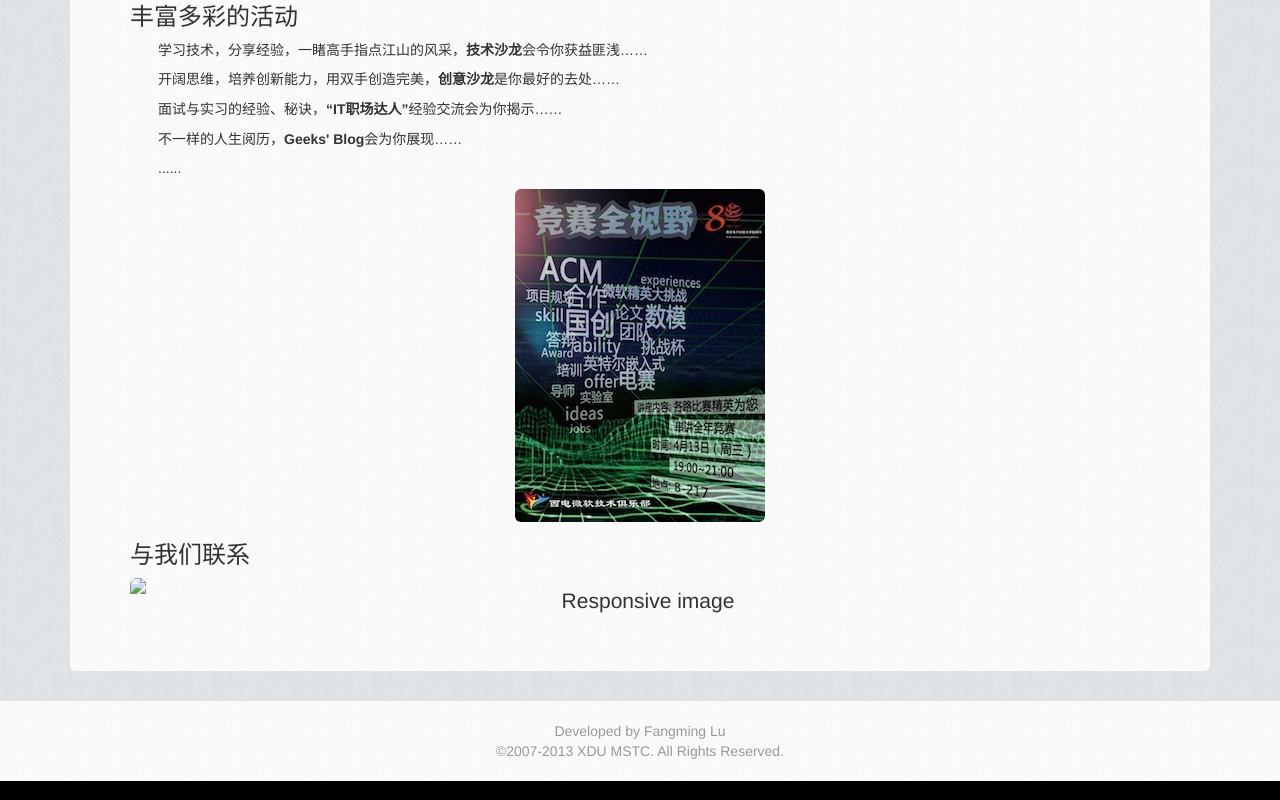
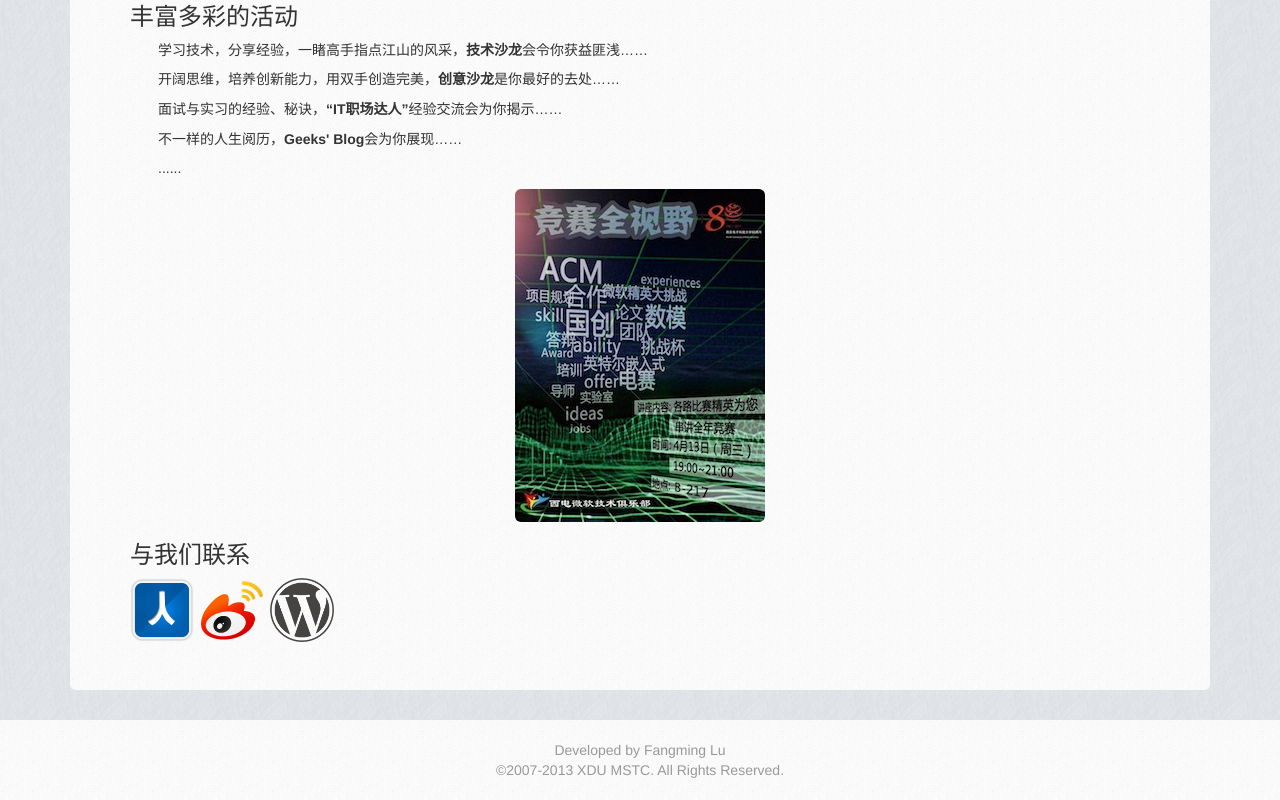
Before and after one commit to xdmstc/xdmstc, a plain HTML site: page about-xdmstc.html in a window 1280 px wide. Shown: the part 3038-3838 px from the top of the page. Drawn offline with Linux system fonts and the light colour scheme.

Commit message:
finish about-xdmstc.html, and add 3 png pictures of our contacts

```diff
--- a/about-xdmstc.html
+++ b/about-xdmstc.html
@@ -156,7 +156,9 @@
         <p>......</p>
         <center><img src="./image/jingsai.jpg" alt="Responsive image" class="img-rounded img-responsive"></center>
         <h3>与我们联系</h3>
-        <center><img src="" alt="Responsive image" class="img-rounded img-responsive"></center>
+        	<a href="http://www.renren.com/mstcinxdu"><img src="./image/renren.png" alt="人人" height="64" width="64"></a>
+        	<a href="http://weibo.com/xdmstc"><img src="./image/sinaweibo.png" alt="微博" height="64" width="64"></a>
+        	<a href="http://blog.sina.com.cn/xdmstc"><img src="./image/wordpress-logo.png" alt="博客" height="64" width="64"></a>
     </div>
     </div>
 
```
Also changed, not shown: image/renren.png (added), image/sinaweibo.png (added), image/wordpress-logo.png (added).
